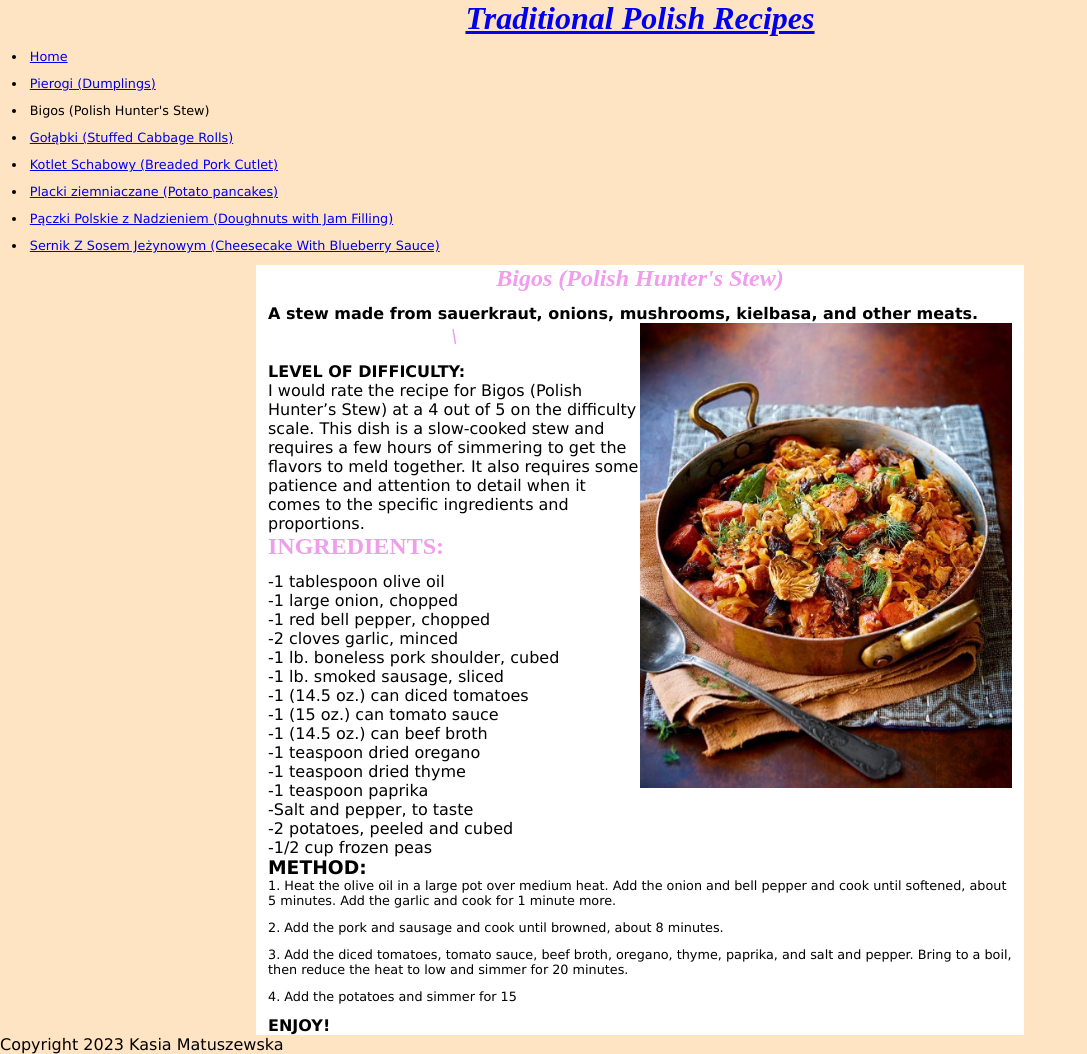
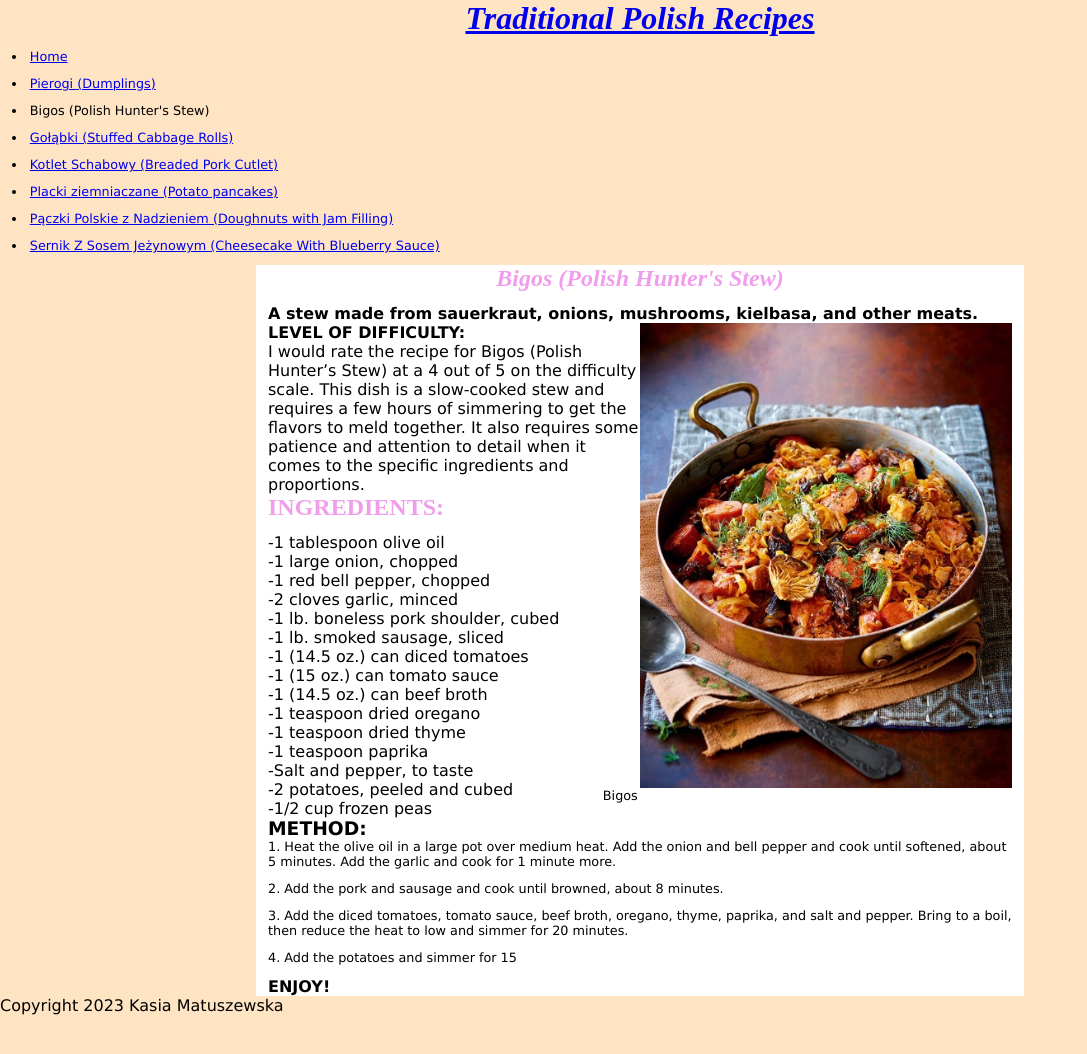
Before and after one commit to kasiamatuszewska/recipewebsite, a Jekyll site: the page built from _recipes/recipe1.md, in a window 1280 px wide. Shown: the whole page, without its empty margins (0-1087 px from the left). Built offline with Jekyll 4.4.1, drawn with Linux system fonts in a browser that asks for light colours; after the commit the page ends 1015 px from its top, so only the background shows below that.

Commit message:
Update Recipe “recipe1”

```diff
--- a/_recipes/recipe1.md
+++ b/_recipes/recipe1.md
@@ -7,9 +7,8 @@ published: true
 ---
 **A stew made from sauerkraut, onions, mushrooms, kielbasa, and other meats.**
 
-![](../uploads/picture-1.jpg)
+![](../uploads/picture-1.jpg "Bigos")
 
-# \
 **LEVEL OF DIFFICULTY:**
 
 I would rate the recipe for Bigos (Polish Hunter's Stew) at a 4 out of 5 on the difficulty scale. This dish is a slow-cooked stew and requires a few hours of simmering to get the flavors to meld together. It also requires some patience and attention to detail when it comes to the specific ingredients and proportions.
```
